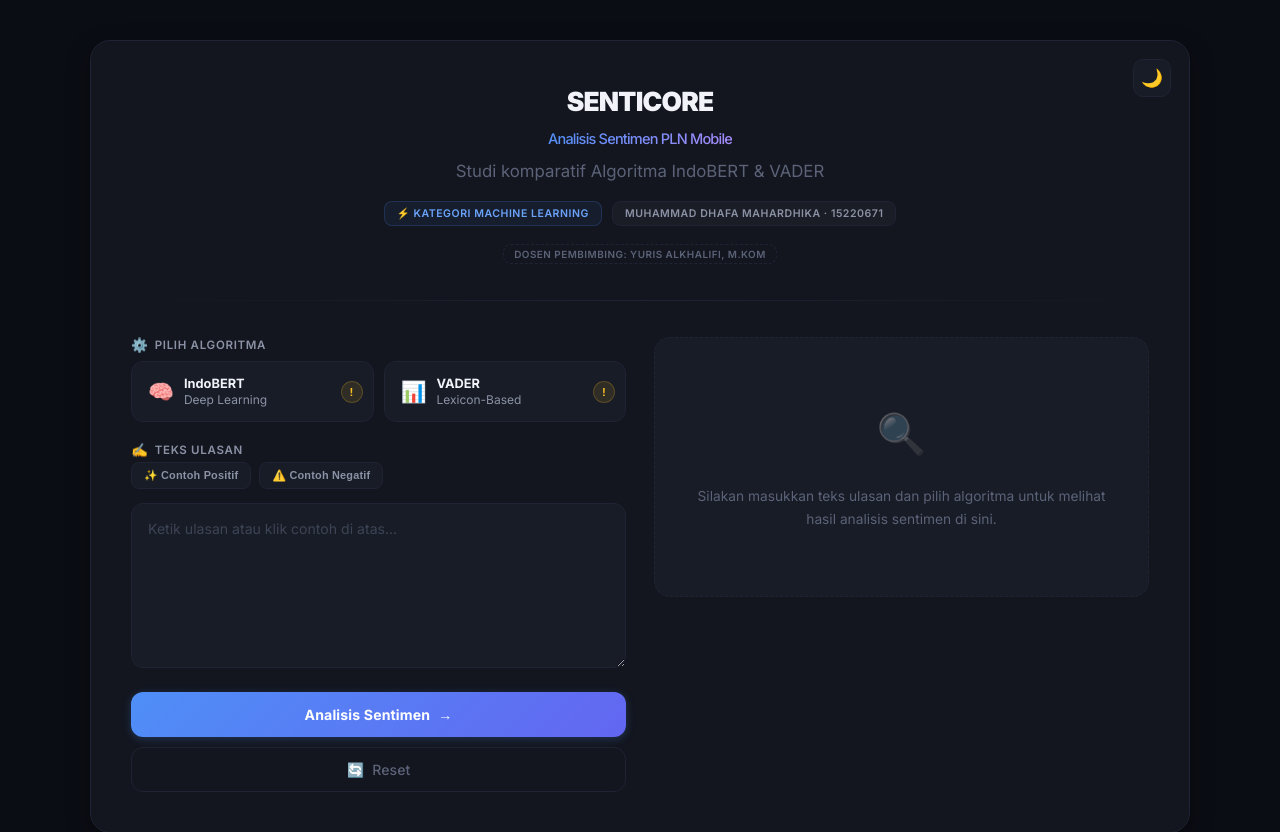
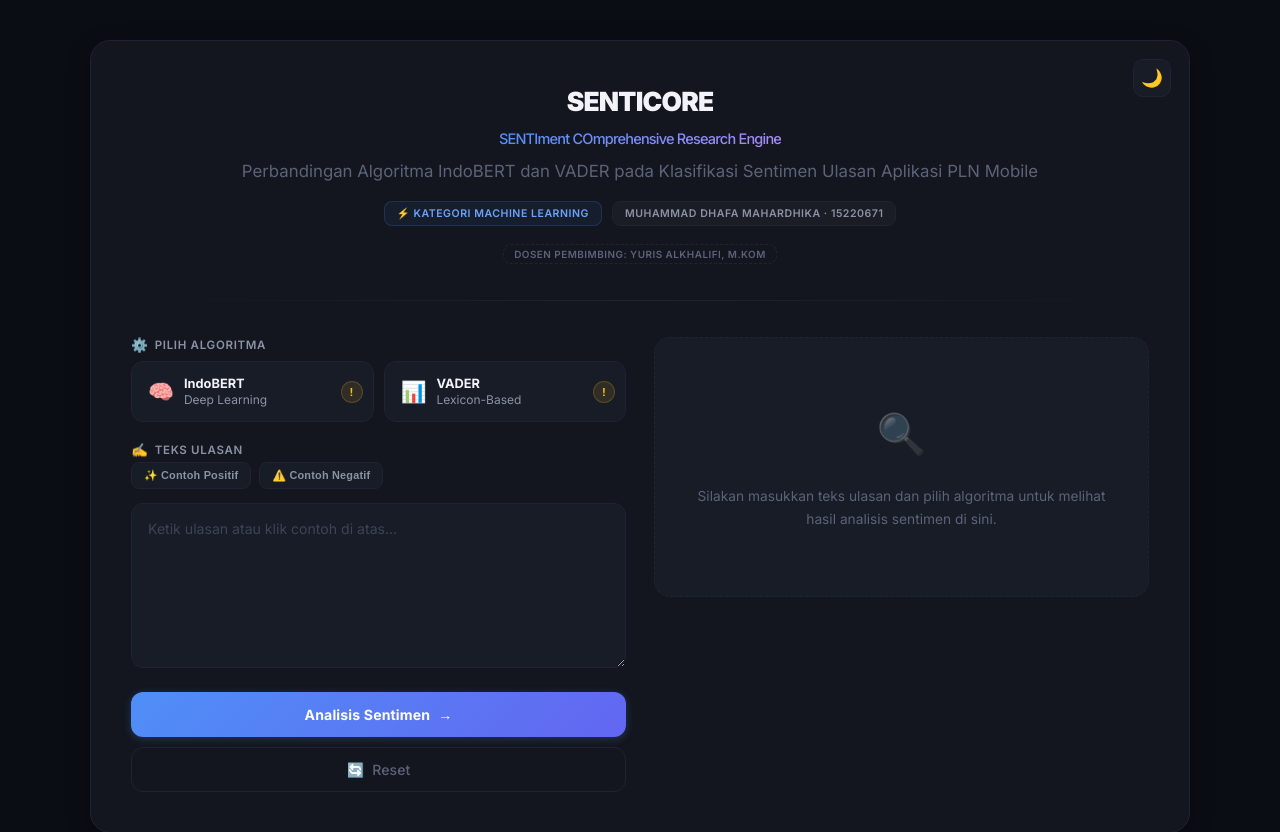
Before and after one commit to Dhafa30/analisis-sentimen, a Django app: page / in a window 1280 px wide. Shown: the top 832 px of the page. Run offline with Django 5.2, Linux system fonts and the light colour scheme.

Commit message:
Update acronym and description in header text

```diff
--- a/analyzer/templates/index.html
+++ b/analyzer/templates/index.html
@@ -1105,8 +1105,8 @@
 
             <!-- Header -->
             <div class="header">
-                <h1>SENTICORE<br><span style="font-size: 0.55em; color: var(--text-muted); font-weight: 500;">Analisis Sentimen PLN Mobile</span></h1>
-                <p class="header-desc" style="margin-bottom: 20px; font-size: 1.05rem;">Studi komparatif Algoritma IndoBERT & VADER</p>
+                <h1>SENTICORE<br><span style="font-size: 0.55em; color: var(--text-muted); font-weight: 500;">SENTIment COmprehensive Research Engine</span></h1>
+                <p class="header-desc" style="margin-bottom: 20px; font-size: 1.05rem;">Perbandingan Algoritma IndoBERT dan VADER pada Klasifikasi Sentimen Ulasan Aplikasi PLN Mobile</p>
                 <div class="header-sub">
                     <div style="display: flex; gap: 10px; justify-content: center; flex-wrap: wrap; margin-bottom: 8px;">
                         <span class="tag tag-ml">⚡ Kategori Machine Learning</span>
```
